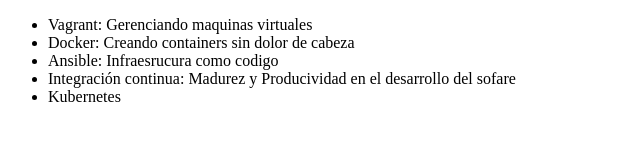
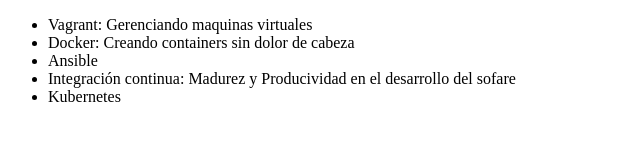
Before and after one commit to Silvertuxtla/alura-git, a plain HTML site: page Index.html in a window 1280 px wide. Shown: the whole page, without its empty margins (0-640 px from the left). Drawn offline with Linux system fonts and the light colour scheme.

Commit message:
Revert "Camviando el nomvre del curso de ansivle"
This reverts commit b874b66e13f9dd5f23b6968e086b6b3206327bea.

```diff
--- a/Index.html
+++ b/Index.html
@@ -8,7 +8,7 @@
      <ul>
          <li> Vagrant: Gerenciando maquinas virtuales </li>
          <li> Docker: Creando containers sin dolor de cabeza </li>
-         <li> Ansible: Infraesrucura como codigo </li>
+         <li> Ansible </li>
          <li> Integración continua: Madurez y Producividad en el desarrollo del sofare </li>
          <li> Kubernetes </li>
      </ul>
```
